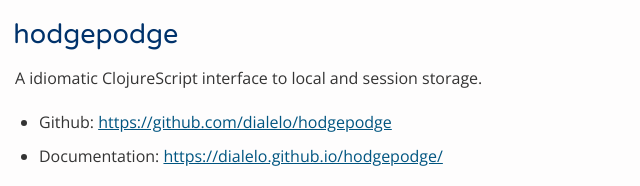
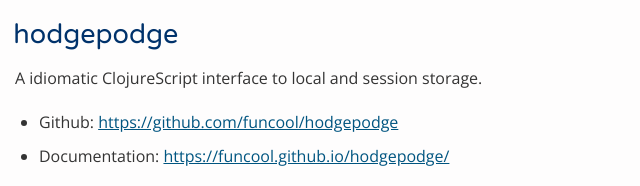
Before and after one commit to funcool/doc, a plain HTML site: page index.html in a window 1280 px wide. Shown: the part 1650-1836 px from the top of the page, 0-640 px from the left. Drawn offline with nearby package versions, Linux system fonts and the light colour scheme.

Commit message:
Update index.html

```diff
--- a/index.html
+++ b/index.html
@@ -952,10 +952,10 @@ programming and good, well documented open source software.</p>
 <div class="ulist">
 <ul>
 <li>
-<p>Github: <a href="https://github.com/dialelo/hodgepodge" class="bare">https://github.com/dialelo/hodgepodge</a></p>
+<p>Github: <a href="https://github.com/funcool/hodgepodge" class="bare">https://github.com/funcool/hodgepodge</a></p>
 </li>
 <li>
-<p>Documentation: <a href="https://dialelo.github.io/hodgepodge/" class="bare">https://dialelo.github.io/hodgepodge/</a></p>
+<p>Documentation: <a href="https://funcool.github.io/hodgepodge/" class="bare">https://funcool.github.io/hodgepodge/</a></p>
 </li>
 </ul>
 </div>
@@ -1229,7 +1229,7 @@ HTTP &amp; WebSocket clients.</p>
 </div>
 <div id="footer">
 <div id="footer-text">
-Last updated 2015-01-07 17:43:06 UTC
+Last updated 2015-02-01 21:20:44 CET
 </div>
 </div>
 </body>
```
